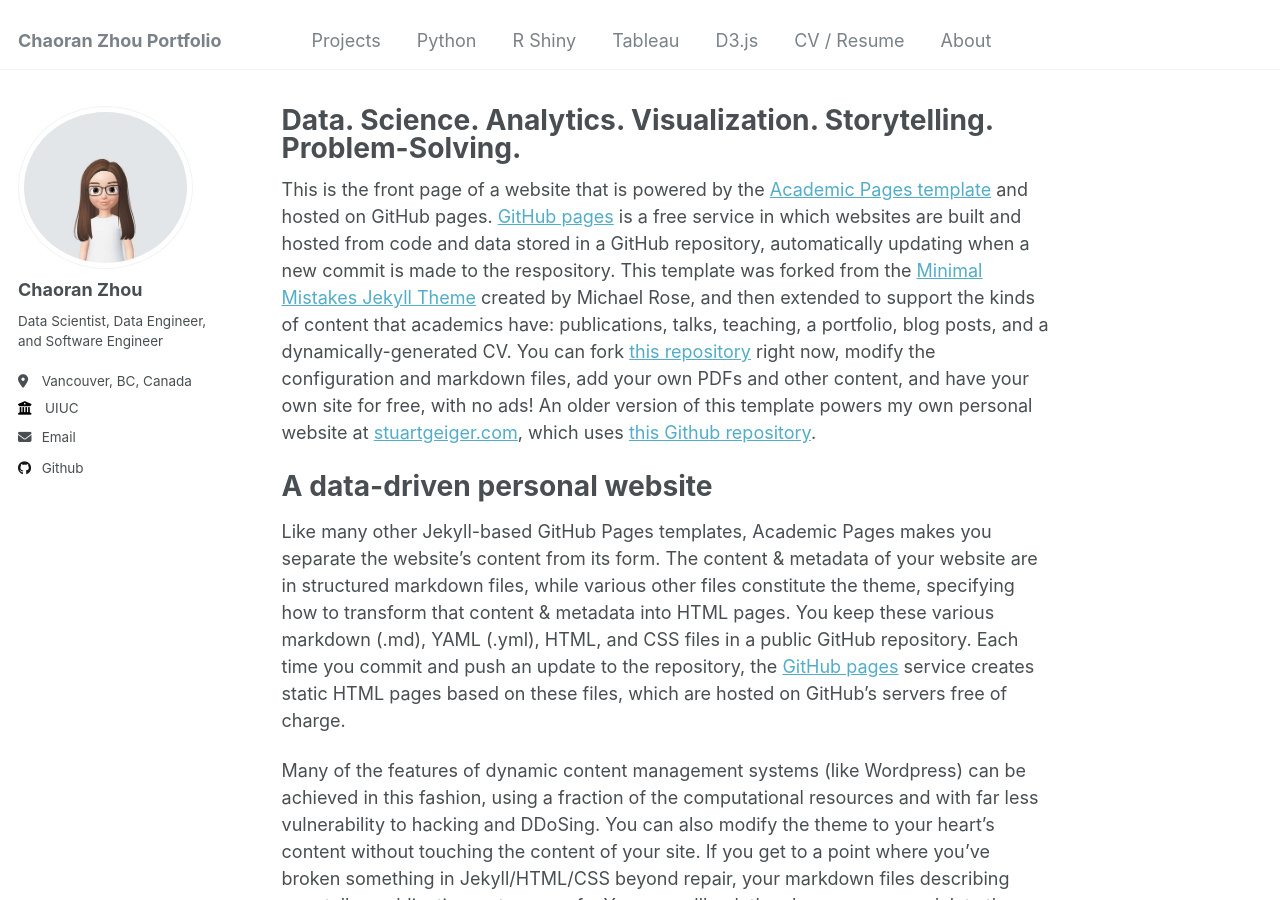
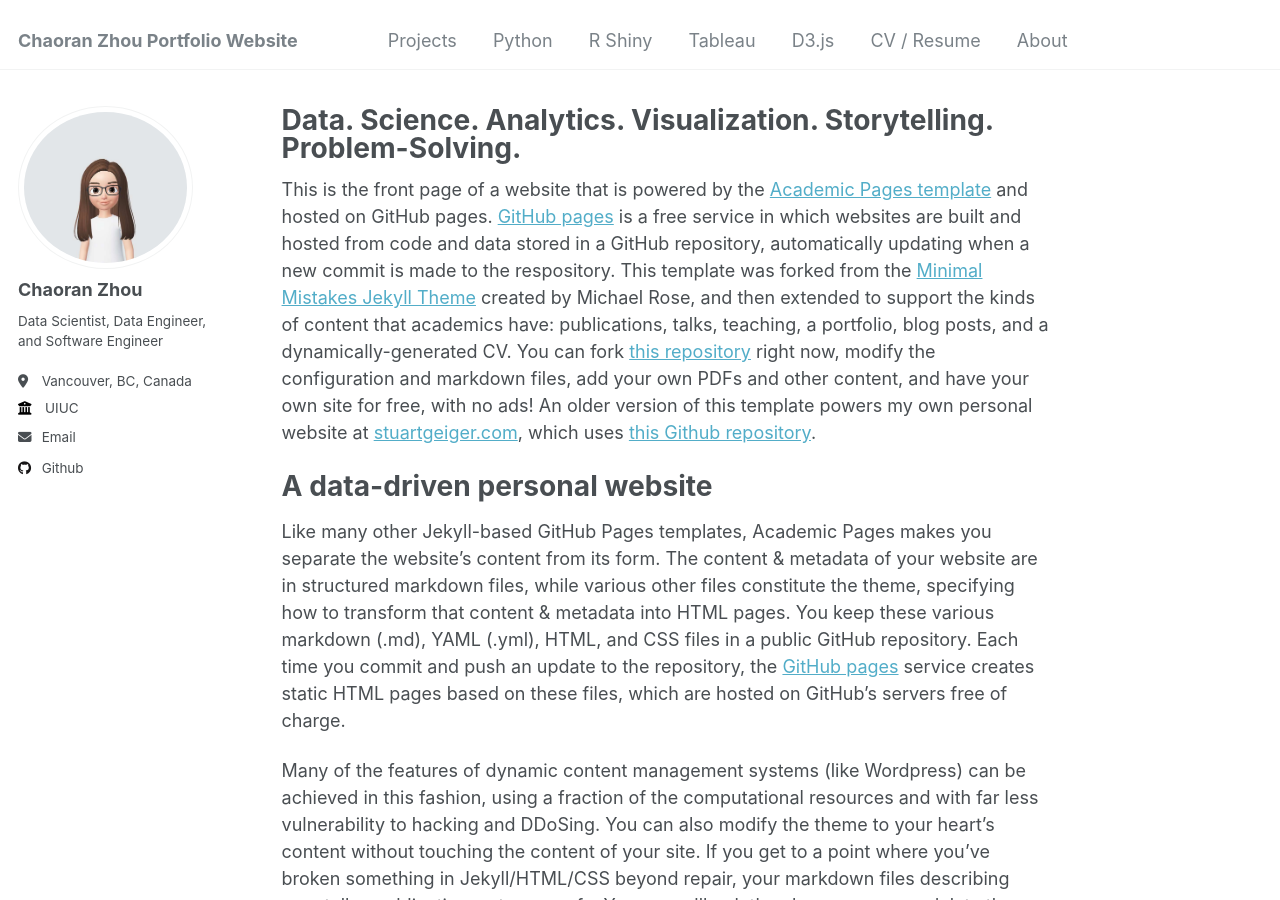
Before and after one commit to ranranrunforit/ranranrunforit.github.io, a Jekyll site: the page built from _pages/about.md, in a window 1280 px wide and 900 px high. Built offline with Jekyll 4.4.1, drawn with Linux system fonts in a browser that asks for light colours.

Commit message:
Update _config.yml

```diff
--- a/_config.yml
+++ b/_config.yml
@@ -8,7 +8,7 @@
 
 # Basic Site Settings
 locale                   : "en-US"
-title                    : "Chaoran Zhou Portfolio"
+title                    : "Chaoran Zhou Portfolio Website"
 title_separator          : "-"
 name                     : &name "Chaoran Zhou"
 description              : &description "personal description"
```
